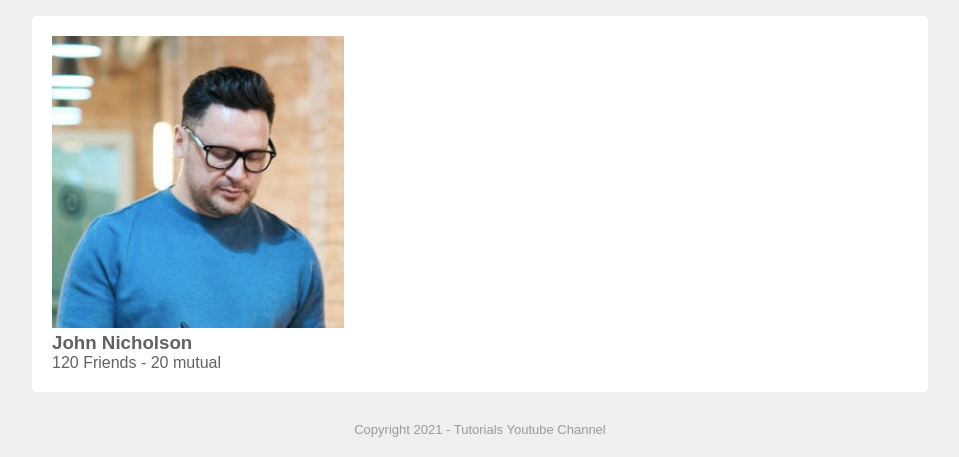
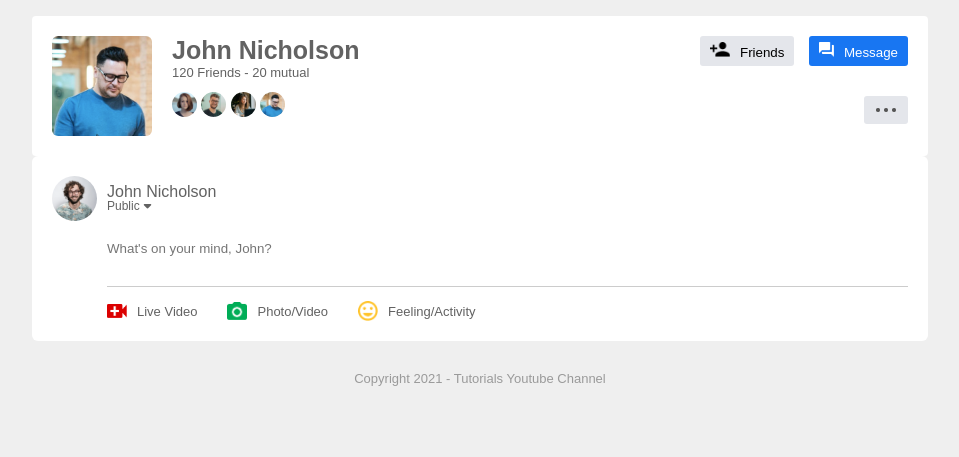
Before and after one commit to EmanTariq04/fb-basic, a plain HTML site: page profile.html in a window 1280 px wide. Shown: the part 748-1205 px from the top of the page, without its empty margins (160-1119 px from the left). After the commit the page ends 1154 px from the top, so only its background shows below. Drawn offline with Linux system fonts and the light colour scheme.

Commit message:
second page

```diff
--- a/profile.html
+++ b/profile.html
@@ -86,19 +86,55 @@
       <div class="profile-details">
         <div class="pd-left">
           <div class="pd-row">
-                    <img src="images/profile.png">
+            <img src="images/profile.png" class="pd-image" />
             <div>
               <h3>John Nicholson</h3>
               <p>120 Friends - 20 mutual</p>
+              <img src="images/member-1.png" />
+              <img src="images/member-2.png" />
+              <img src="images/member-3.png" />
+              <img src="images/member-4.png" />
             </div>
           </div>
         </div>
         <div class="pd-right">
+          <button type="button">
+            <img src="images/add-friends.png" />Friends
+          </button>
+          <button type="button"><img src="images/message.png" />Message</button>
+          <br>
+          <a href="#"><img src="images/more.png"></a>
+        </div>
+      </div>
 
+      <div class="profile-info">
+        <div class="info-col"></div>
+        <div class="post-col">
+          <div class="write-post-container">
+          <div class="user-profile">
+            <img src="images/profile-pic.png" />
+            <div class="info">
+              <p>John Nicholson</p>
+              <small>Public<i class="fa-solid fa-caret-down"></i></small>
+            </div>
+          </div>
+
+          <div class="post-input-container">
+            <textarea
+              rows="3"
+              placeholder="What's on your mind, John?"
+            ></textarea>
+            <div class="add-post-links">
+              <a href="#"><img src="images/live-video.png" />Live Video</a>
+              <a href="#"><img src="images/photo.png" />Photo/Video</a>
+              <a href="#"><img src="images/feeling.png" />Feeling/Activity</a>
+            </div>
+          </div>
         </div>
         </div>
       </div>
 
+    </div>
 
     <div class="footer">
       <p>Copyright 2021 - Tutorials Youtube Channel</p>
--- a/style.css
+++ b/style.css
@@ -570,3 +570,68 @@ nav {
   align-items: flex-start;
   justify-content: space-between;
 }
+
+.pd-row {
+  display: flex;
+  align-items: flex-start;
+}
+
+.pd-image {
+  width: 100px;
+  margin-right: 20px;
+  border-radius: 6px;
+}
+
+.pd-row div h3 {
+  font-size: 25px;
+  font-weight: 600;
+}
+
+.pd-row div p {
+  font-size: 13px;
+}
+
+.pd-row div img {
+  width: 25px;
+  border-radius: 50%;
+  margin-top: 12px;
+}
+
+.pd-right button {
+  background: #1876f2;
+  border: 0;
+  outline: 0;
+  padding: 6px 10px;
+  display: inline-block;
+  align-items: center;
+  color: #fff;
+  border-radius: 3px;
+  margin-left: 10px;
+  cursor: pointer;
+}
+
+.pd-right button img {
+  height: 15px;
+  margin-right: 10px;
+}
+
+.pd-right button:first-child {
+  background: #e4e6eb;
+  color: #000;
+}
+
+.pd-right {
+  text-align: right;
+}
+
+.pd-right a {
+  background: #e4e6eb;
+  border-radius: 3px;
+  padding: 12px;
+  display: inline-flex;
+  margin-top: 30px;
+}
+
+.pd-right a img {
+  width: 20px;
+}
```
Lines whose indentation alone changed are shown as unchanged.
